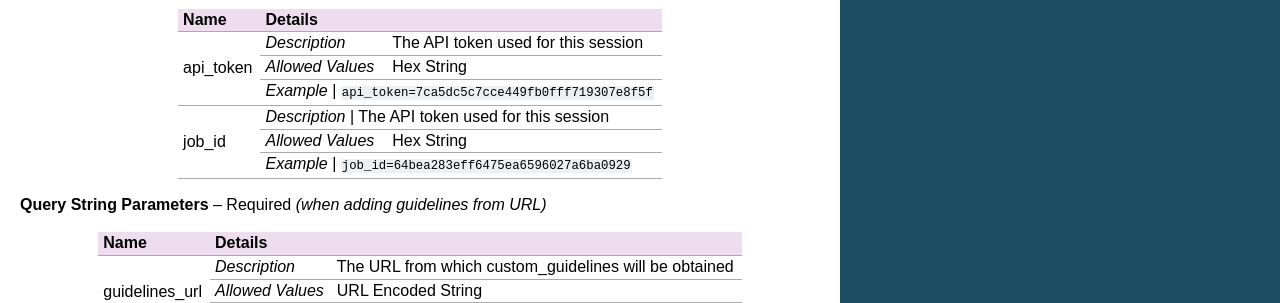
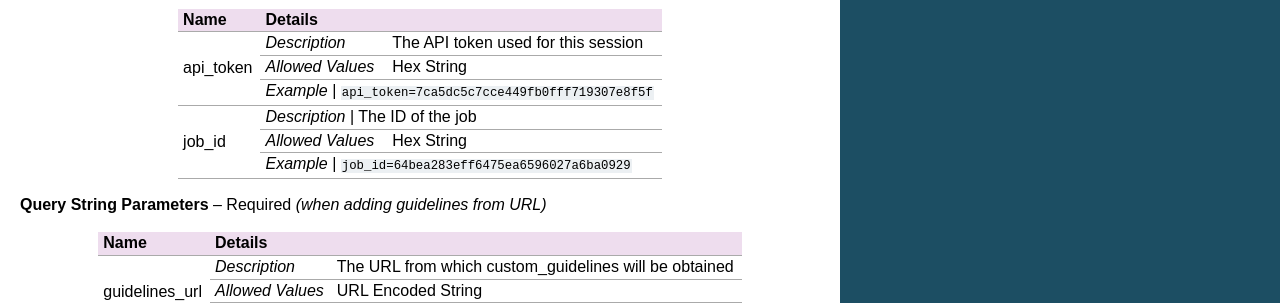
Before and after one commit to cielo24/Docs, a Sphinx documentation site: the page built from api/source/job_control/add_custom_guideline.rst, in a window 1280 px wide. Shown: the part 517-820 px from the top of the page. Built offline with Sphinx 7.4.7, drawn with Linux system fonts in a browser that asks for light colours.

Commit message:
docs(DEV-2128) Job - Custom Guideline: update job id info

```diff
--- a/api/source/job_control/add_custom_guideline.rst
+++ b/api/source/job_control/add_custom_guideline.rst
@@ -38,7 +38,7 @@ you must call the option parameter with **custom_special_handling** set to **tru
 |                  +------------------+------------------------------------------------------------------------+
 |                  | `Example`        | ``api_token=7ca5dc5c7cce449fb0fff719307e8f5f``                         |
 +------------------+-------------------------------------------------------------------------------------------+
-| job_id           | `Description`    | The API token used for this session                                    |
+| job_id           | `Description`    | The ID of the job                                                      |
 |                  +------------------+------------------------------------------------------------------------+
 |                  | `Allowed Values` | Hex String                                                             |
 |                  +------------------+------------------------------------------------------------------------+
```
